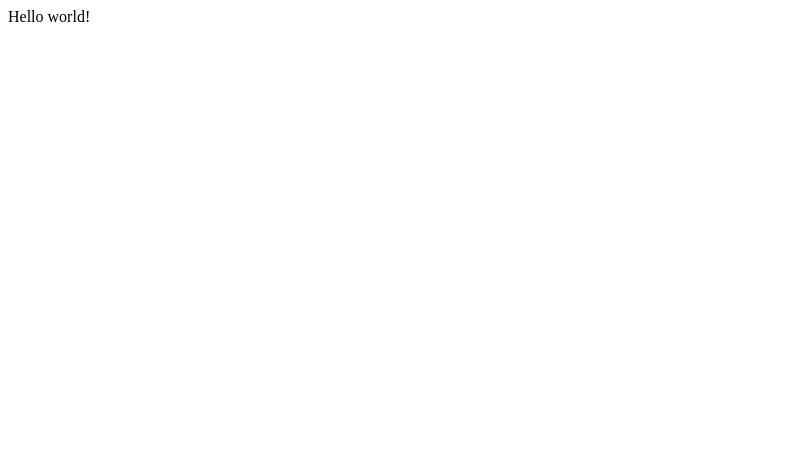
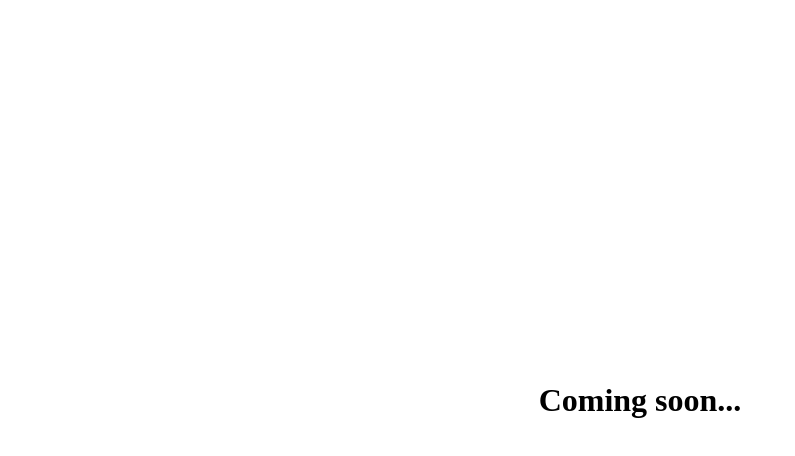
Before and after one commit to layalii/WebStackHunt, a Gatsby site: page / in a window 1280 px wide. Shown: the whole page, without its empty margins (0-795 px from the left). Built offline with nearby package versions, Linux system fonts and the light colour scheme; Gatsby itself is replaced by a stand-in of ours.

Commit message:
Initial commit

```diff
--- /dev/null
+++ b/gatsby-browser.js
@@ -0,0 +1,2 @@
+import "normalize.css"
+import "./static/main.css"
--- a/gatsby-config.js
+++ b/gatsby-config.js
@@ -5,5 +5,5 @@
  */
 
 module.exports = {
-  /* Your site config here */
+  plugins: [`gatsby-plugin-styled-components`],
 }
--- a/package.json
+++ b/package.json
@@ -13,9 +13,13 @@
     "test": "echo \"Write tests! -> https://gatsby.dev/unit-testing\""
   },
   "dependencies": {
+    "babel-plugin-styled-components": "^1.10.6",
     "gatsby": "^2.13.6",
+    "gatsby-plugin-styled-components": "^3.1.0",
+    "normalize.css": "^8.0.1",
     "react": "^16.8.6",
-    "react-dom": "^16.8.6"
+    "react-dom": "^16.8.6",
+    "styled-components": "^4.3.2"
   },
   "devDependencies": {
     "prettier": "^1.18.2"
--- a/src/pages/index.js
+++ b/src/pages/index.js
@@ -1,3 +1,19 @@
 import React from "react"
+import styled from "styled-components"
+const Layout = styled.div`
+  width: 100%;
+  height: 100%;
+  display: flex;
+  flex-direction: column;
+  align-items: center;
+  justify-content: center;
+`
+const Title = styled.h1`
+  margin: 0;
+`
 
-export default () => <div>Hello world!</div>
+export default () => (
+  <Layout>
+    <Title>Coming soon...</Title>
+  </Layout>
+)
--- /dev/null
+++ b/static/main.css
@@ -0,0 +1,12 @@
+html,
+body,
+#___gatsby {
+  width: 100%;
+  height: 100%;
+  display: flex;
+}
+
+#gatsby-focus-wrapper {
+  width: 100%;
+  height: 100%;
+}
```
Also changed, not shown: 1 other file.
